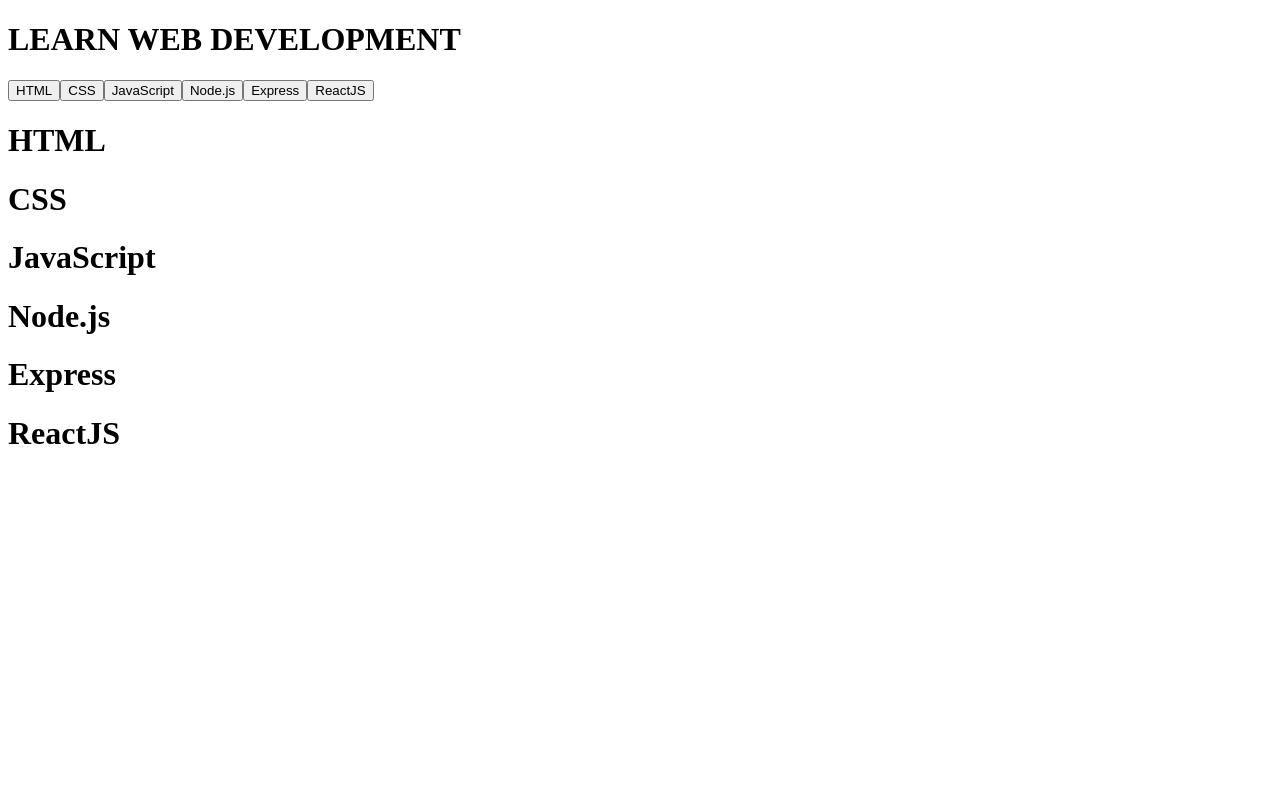
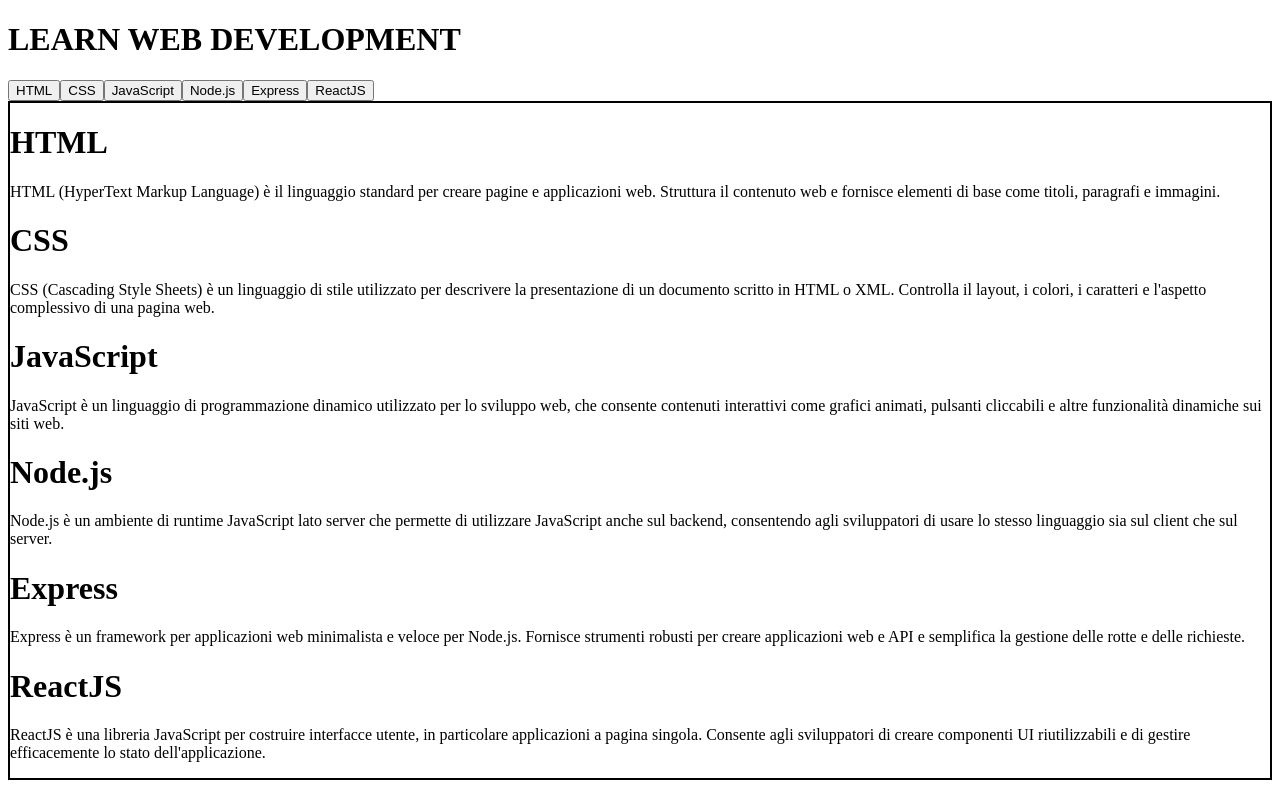
Before and after one commit to BkStyle89/react-use-state, a React (Vite) app: page / in a window 1280 px wide. Built offline with nearby package versions, Linux system fonts and the light colour scheme.

Commit message:
description in page

```diff
--- a/src/App.jsx
+++ b/src/App.jsx
@@ -56,7 +56,7 @@ function App() {
       <div className='container'>
         <div className='row'>
           {languages.map(language=>(
-            <AppCard title={language.title} descriprion={language.description} key={language.id}/>
+            <AppCard title={language.title} description={language.description} key={language.id}/>
           ))}
         </div>
       </div>
--- a/src/index.css
+++ b/src/index.css
@@ -0,0 +1,3 @@
+.container{
+    border: solid 2px black;
+}
```
